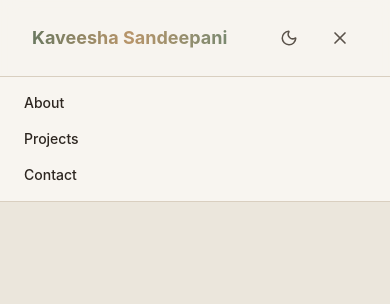
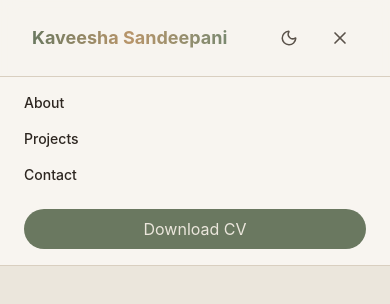
Before and after one commit to Kavii27/My-Portfolio, a React (Vite) app: page / in a window 390 px wide. Both pictures are taken after a click on the button 340 px from the left and 38 px from the top of the page. Shown: the top 304 px of the page. Built offline with nearby package versions, Linux system fonts and the light colour scheme.

Commit message:
update navbar

```diff
--- a/src/layout/Navbar.jsx
+++ b/src/layout/Navbar.jsx
@@ -28,11 +28,14 @@ export const Navbar = () => {
     const toggleDarkMode = () => {
         setDarkMode(prev => !prev);
 
-        {/*document.documentElement.classList.toggle("dark"); */}
+        //document.documentElement.classList.toggle("dark");
     }
 
     const handleCvDownload = () => {
-
+        const link = document.createElement("a");  //create hidden link
+        link.href = "/cv/Kaveesha_Sandeepani_CV.pdf";
+        link.download = "Kaveesha_Sandeepani_CV.pdf";
+        link.click();
     }
 
     return(
@@ -85,6 +88,13 @@ export const Navbar = () => {
                                 {link.label}
                             </a>
                         ))}
+
+                    <button
+                        onClick={handleCvDownload}
+                        className="mt-2 px-5 py-2 rounded-full bg-[var(--color-sage-1)] text-[var(--color-background)] hover:bg-[var(--color-gold-1)] transition-colors"
+                    >
+                        Download CV
+                    </button>
                     </div>
                 </div>
             )}
```
Also changed, not shown: 1 other file (tests, documents, lock files or other folders).
